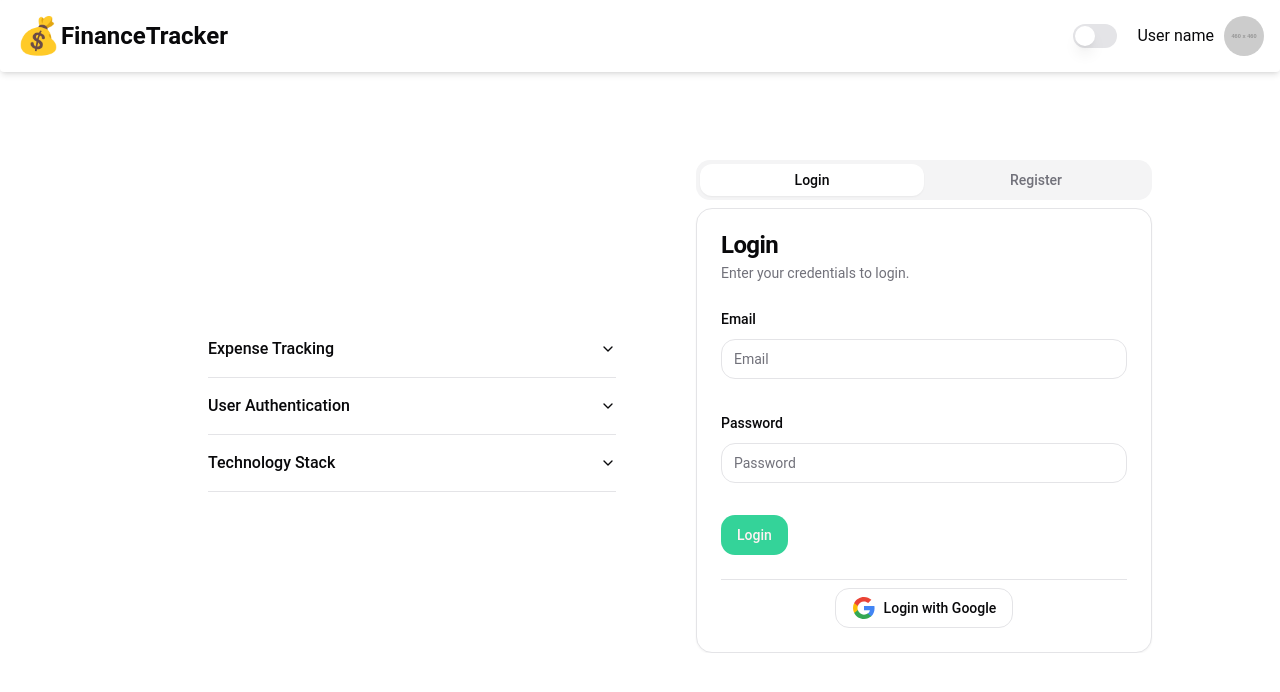
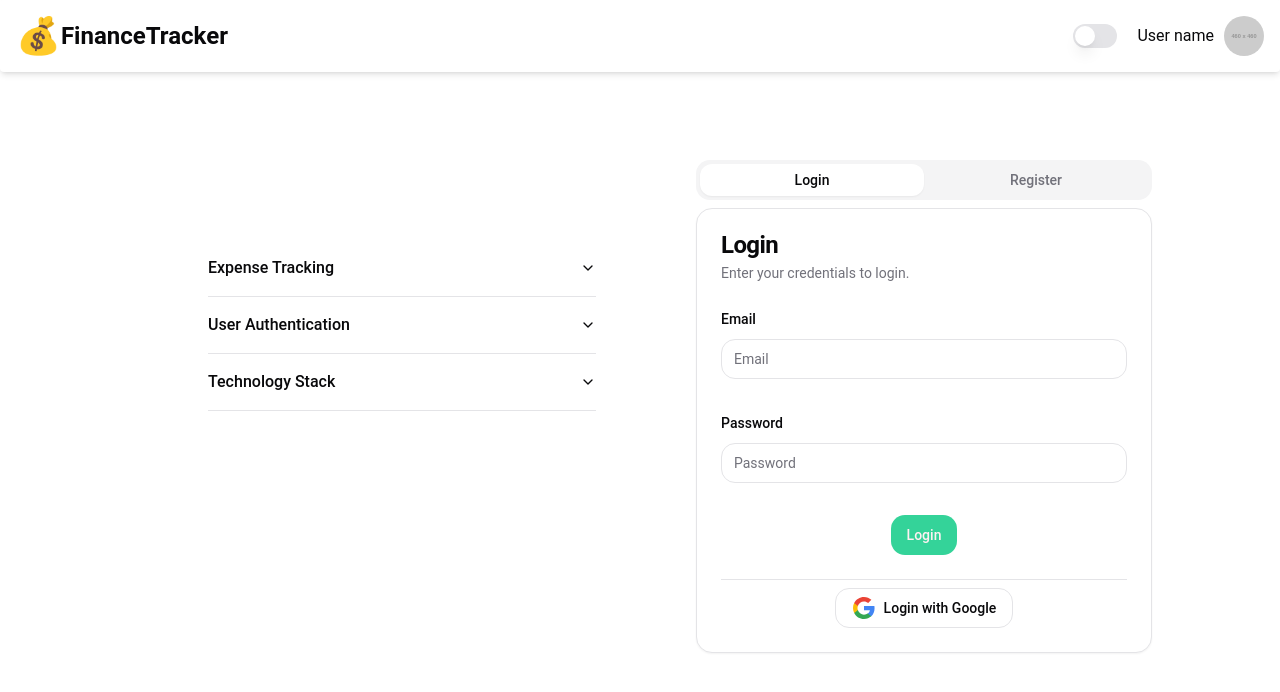
Before and after one commit to PeterPoterek/finance-tracker-typescript, a React (Vite) app in the folder client/: page / in a window 1280 px wide. Shown: the top 692 px of the page. Built offline with nearby package versions, Linux system fonts and the light colour scheme; the HTML template or start-up script is replaced by a standard one.

Commit message:
auth page minor changes

```diff
--- a/client/src/pages/auth/Auth.tsx
+++ b/client/src/pages/auth/Auth.tsx
@@ -9,9 +9,9 @@ import AuthForm from './AuthForm';
 
 const Auth = () => {
   return (
-    <div className="flex justify-center items-center pt-[10rem] max-w-5xl m-auto">
-      <div className="flex justify-center items-center flex-col p-[5rem] gap-5 w-[56rem] h-[25rem]">
-        <Accordion type="single" collapsible className="w-full ">
+    <div className="max-w-5xl m-auto flex pt-[10rem] gap-5">
+      <div className="flex justify-center items-center flex-col p-[5rem] gap-5 w-[56rem] ">
+        <Accordion type="single" collapsible className="w-full h-[653px] ">
           <AccordionItem value="item-1">
             <AccordionTrigger>Expense Tracking</AccordionTrigger>
             <AccordionContent>
--- a/client/src/pages/auth/AuthForm.tsx
+++ b/client/src/pages/auth/AuthForm.tsx
@@ -79,6 +79,7 @@ const AuthForm: React.FC = () => {
   };
 
   return (
+    <div className="flex justify-center items-center">
       <Tabs defaultValue="login" className="w-[456px]">
         <TabsList className="grid w-full grid-cols-2">
           <TabsTrigger value="login">Login</TabsTrigger>
@@ -89,7 +90,9 @@ const AuthForm: React.FC = () => {
           <Card>
             <CardHeader>
               <CardTitle>Login</CardTitle>
-            <CardDescription>Enter your credentials to login.</CardDescription>
+              <CardDescription>
+                Enter your credentials to login.
+              </CardDescription>
             </CardHeader>
             <CardContent className="space-y-2">
               <Form {...loginForm}>
@@ -127,7 +130,10 @@ const AuthForm: React.FC = () => {
                       </FormItem>
                     )}
                   />
+
+                  <div className="flex justify-center">
                     <Button type="submit">Login</Button>
+                  </div>
                 </form>
               </Form>
             </CardContent>
@@ -216,7 +222,9 @@ const AuthForm: React.FC = () => {
                       </FormItem>
                     )}
                   />
+                  <div className="flex justify-center">
                     <Button type="submit">Register</Button>
+                  </div>
                 </form>
               </Form>
             </CardContent>
@@ -233,6 +241,7 @@ const AuthForm: React.FC = () => {
           </Card>
         </TabsContent>
       </Tabs>
+    </div>
   );
 };
 
```
Lines whose indentation alone changed are shown as unchanged.
